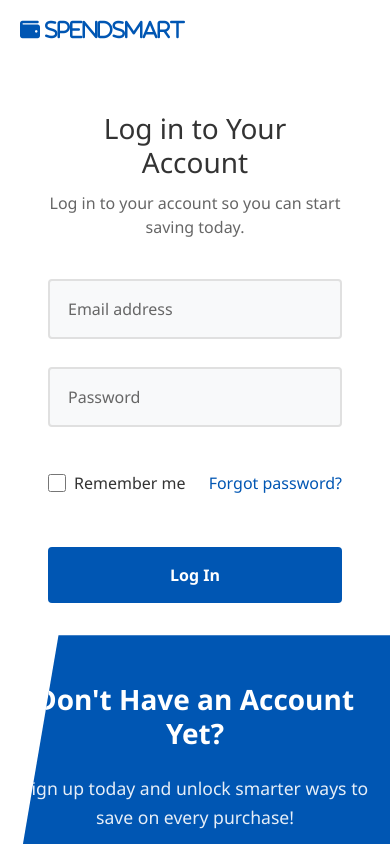
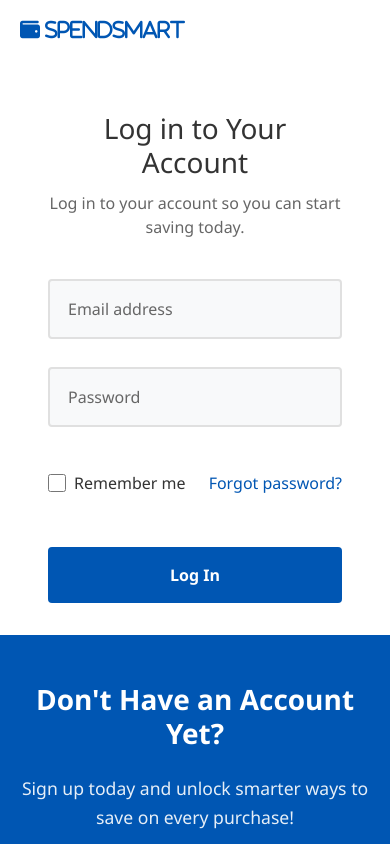
Before and after one commit to suhaib-mousa/SpendSmart.github.io, a React (Vite) app: page /login in a window 390 px wide. Built offline with nearby package versions, Linux system fonts and the light colour scheme.

Commit message:
Fix authentication page animations

```diff
--- a/src/styles/Auth.css
+++ b/src/styles/Auth.css
@@ -20,7 +20,8 @@
   padding: 2rem;
   display: flex;
   flex-direction: column;
-  animation: slideInLeft 0.6s ease-out;
+  transform: translateX(0);
+  transition: transform 0.4s ease-out;
   position: relative;
   z-index: 2;
   background: white;
@@ -177,13 +178,7 @@
   transform: translateY(-2px);
   box-shadow: 0 4px 12px rgba(0, 86, 179, 0.2);
 }
-.login.auth-cta-side {
-  clip-path: polygon(0% 0, 85% 0, 100% 100%, 0% 100%);
-}
 
-.signup.auth-cta-side {
-  clip-path: polygon(15% 0, 100% 0, 100% 100%, 0% 100%);
-}
 /* Right side - CTA */
 .auth-cta-side {
   width: 50%;
@@ -195,20 +190,35 @@
   color: white;
   padding: 2rem;
   text-align: center;
-  animation: slideInRight 0.6s ease-out;
   position: relative;
   z-index: 1;
-  transition: clip-path 0.6s ease-in-out;
+  transform: translateX(0);
+  transition: transform 0.4s ease-out;
 }
 
+.login.auth-cta-side {
+  transform: skewX(-10deg) translateX(5%);
+  transform-origin: bottom right;
+}
 
+.signup.auth-cta-side {
+  transform: skewX(10deg) translateX(-5%);
+  transform-origin: bottom left;
+}
 
 .auth-cta-content {
   max-width: 400px;
   transform: translateX(0);
-  transition: transform 0.6s ease-in-out;
+  transition: transform 0.4s ease-out;
   opacity: 1;
-  animation: fadeIn 0.6s ease-out 0.3s both;
+}
+
+.login.auth-cta-side .auth-cta-content {
+  transform: skewX(10deg);
+}
+
+.signup.auth-cta-side .auth-cta-content {
+  transform: skewX(-10deg);
 }
 
 .auth-cta-title {
@@ -243,37 +253,6 @@
   box-shadow: 0 4px 12px rgba(0, 0, 0, 0.1);
 }
 
-/* Animations */
-@keyframes slideInLeft {
-  from {
-    transform: translateX(100%);
-  }
-  to {
-    transform: translateX(0);
-  }
-}
-
-
-@keyframes slideInRight {
-  from {
-    transform: translateX(-100%);
-  }
-  to {
-    transform: translateX(0);
-  }
-}
-
-@keyframes fadeIn {
-  from {
-    opacity: 0;
-    transform: translateX(30px);
-  }
-  to {
-    opacity: 1;
-    transform: translateX(0);
-  }
-}
-
 /* Responsive */
 @media (max-width: 768px) {
   .auth-container {
@@ -283,10 +262,20 @@
   .auth-form-side,
   .auth-cta-side {
     width: 100%;
+    transform: none;
+  }
+
+  .login.auth-cta-side,
+  .signup.auth-cta-side {
+    transform: none;
+  }
+
+  .login.auth-cta-side .auth-cta-content,
+  .signup.auth-cta-side .auth-cta-content {
+    transform: none;
   }
 
   .auth-cta-side {
-    clip-path: polygon(0 0, 100% 0, 100% 100%, 0 100%);
     padding: 3rem 1rem;
   }
 
```
